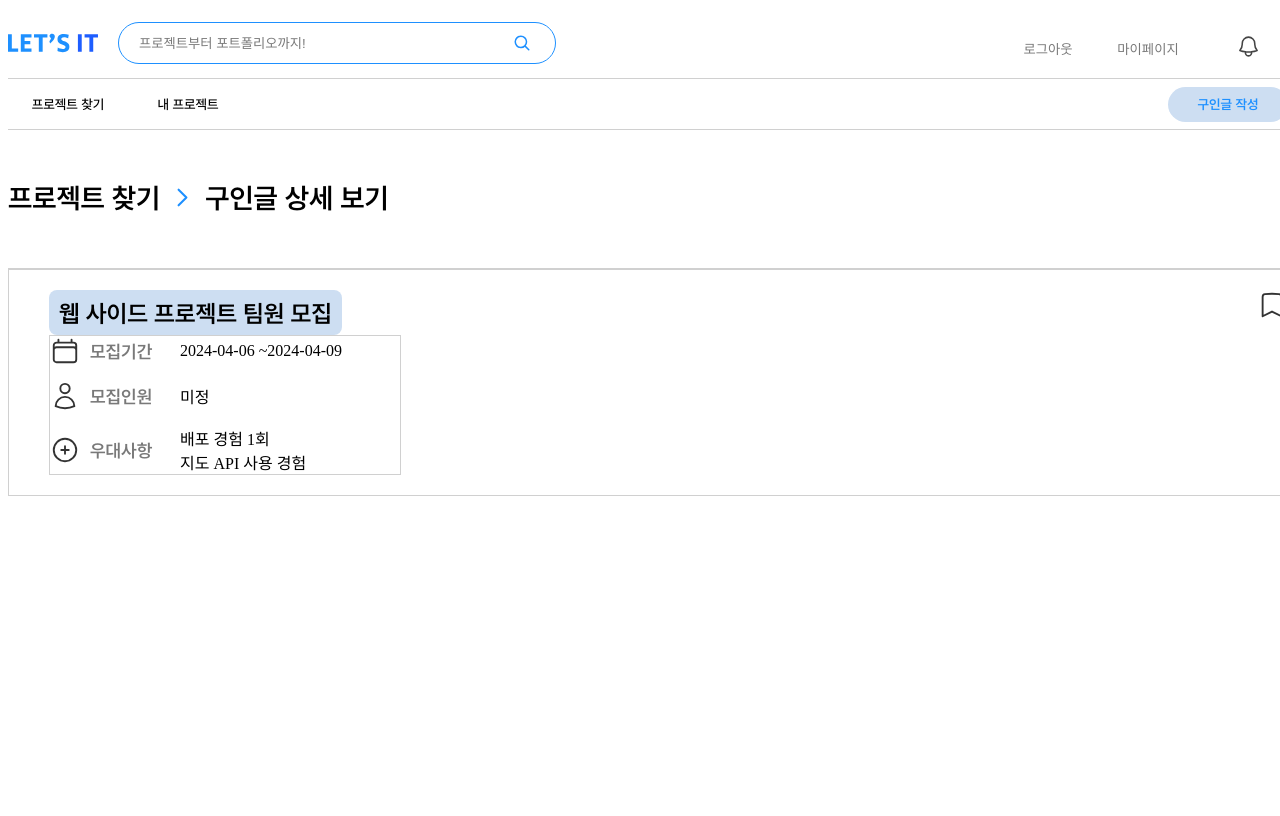
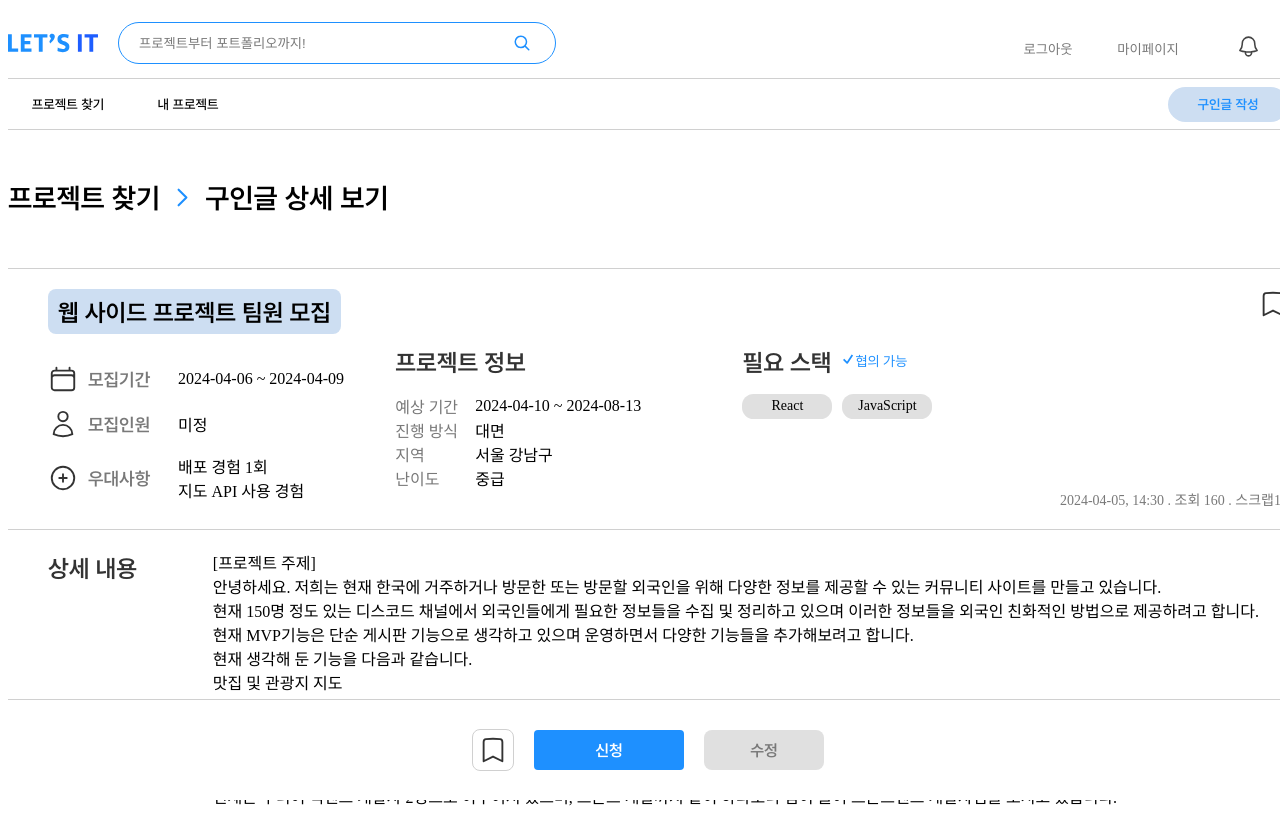
Before and after one commit to yezixx/SOLUX_LETS_IT_Frontend, a React (Vite) app: page /projects/detail in a window 1280 px wide. Built offline with nearby package versions, Linux system fonts and the light colour scheme; the HTML template or start-up script is replaced by a standard one.

Commit message:
Feat: 구인글 상세 보기 화면 UI 구현 완료

```diff
--- a/src/Screen/ProjPost_detail/ProjPost_detail.jsx
+++ b/src/Screen/ProjPost_detail/ProjPost_detail.jsx
@@ -1,11 +1,11 @@
 import RouteName from "../../Components/RouteName/RouteName";
-import CalendarIcon from "../../Image/Icons/CalendarIcon";
-import UserIcon from "../../Image/Icons/UserIcon";
 import styles from "./ProjPost_detail.module.css";
-import PlusCircleIcon from "../../Image/Icons/PlusCircleIcon";
+import PostInfo from "./PostInfo/PostInfo";
+import Button from "../../Components/Button/Button";
 import BookmarkIcon from "../../Image/Icons/BookmarkIcon";
 
 const mock_post = {
+  // 구인글 정보
   postInfo: {
     title: "웹 사이드 프로젝트 팀원 모집",
     writer: "홍길동",
@@ -19,6 +19,7 @@ const mock_post = {
     hits: 160,
     scrap: 15,
   },
+  // 프로젝트 정보
   projInfo: {
     expectedPeriod: {
       startDate: "2024-04-10",
@@ -29,56 +30,62 @@ const mock_post = {
     area: "서울 강남구",
     level: "중급",
   },
+  // 필요 스택
   needSkill: ["React", "JavaScript"],
-  detail: "프로젝트 설명",
+  // 협의 가능 여부
+  isNegotiable: true,
+  // 구인글 본문
+  description: `    [프로젝트 주제]
+    안녕하세요. 저희는 현재 한국에 거주하거나 방문한 또는 방문할 외국인을 위해 다양한 정보를 제공할 수 있는 커뮤니티 사이트를 만들고 있습니다.
+    현재 150명 정도 있는 디스코드 채널에서 외국인들에게 필요한 정보들을 수집 및 정리하고 있으며 이러한 정보들을 외국인 친화적인 방법으로 제공하려고 합니다.
+    현재 MVP기능은 단순 게시판 기능으로 생각하고 있으며 운영하면서 다양한 기능들을 추가해보려고 합니다.
+    현재 생각해 둔 기능을 다음과 같습니다.
+    맛집 및 관광지 지도
+    언어교환 첨삭 기능
+    물품 공구 기능
+
+    [ 팀 구성 ]
+    현재는 주니어 백엔드 개발자 2명으로 이루어져 있으며, 프론트 개발까지 같이 하다보니 힘이 들어 프론트엔드 개발자님을 모시고 있습니다.
+
+    [ 저희는 이렇게 협업하고 있어요 ]
+    슬랙을 통해 업무 내용을 주고 받고 있습니다.
+    Jira를 통해 일주일 단위로 작업을 공유하고 스프린트 하고 있습니다.
+    Figma를 통해 간단한 와이어프레임을 그리고 있습니다.
+    최대한 이상적인 협업을 하기위해 노력하고 있으나 적은 경험으로 부족할 수 있습니다만, 부정적인 피드백에도 항상 열려있습니다 :)
+
+    [ 기술 스택 ]
+    - 프론트 : Nuxt.js로 되어 있으나 Next.js로 다시 구성하셔도 괜찮습니다.
+    - 백엔드 : Java, Spring
+    `,
 };
 
 const ProjPost_detail = () => {
+  const isWriter = true;
   return (
     <div className={styles.ProjPost_detail}>
+      <main>
         <div className={styles.ProjPost_detail__route}>
           <RouteName route={["프로젝트 찾기", "구인글 상세 보기"]} />
         </div>
         <div>
           <div className={styles.ProjPost_detail__header}>
-          <div className={styles.ProjPost_detail__info}>
-            <div className={styles.ProjPost_detail__top}>
-              <div className={styles.ProjPost_detail__title}>
-                {mock_post.postInfo.title}
+            <PostInfo post={mock_post} />
           </div>
-              <div className={styles.ProjPost_detail__scrap}>
-                <BookmarkIcon />
-              </div>
-            </div>
-            <div className={styles.ProjPost_detail__postInfo}>
-              <div>
-                <CalendarIcon />{" "}
-                <div className={styles.ProjPost_detail__label}>모집기간</div>
-                {mock_post.postInfo.hireDate.startDate} ~
-                {mock_post.postInfo.hireDate.endDate}
-              </div>
-              <div>
-                <UserIcon />{" "}
-                <div className={styles.ProjPost_detail__label}>모집인원</div>
-                {mock_post.postInfo.hireTO === 0
-                  ? "미정"
-                  : mock_post.postInfo.hireTO + "명"}
-              </div>
-              <div>
-                <PlusCircleIcon />{" "}
-                <div className={styles.ProjPost_detail__label}>우대사항</div>
-                <div className={styles.ProjPost_detail__preferred}>
-                  {mock_post.postInfo.preferred.map((text, index) => (
-                    <div key={index}>{text}</div>
-                  ))}
+          <div className={styles.ProjPost_detail__content}>
+            <div className={styles.ProjPost_detail__label}>상세 내용</div>
+            <div className={styles.ProjPost_detail__description}>
+              {mock_post.description}
             </div>
           </div>
         </div>
-            <div className={styles.ProjPost_detail__projInfo}></div>
-            <div className={styles.ProjPost_detail__skillInfo}></div>
+      </main>
+      <footer>
+        <div className={styles.ProjPost_detail__scrap}>
+          <BookmarkIcon width="30px" height="30px" />
         </div>
-        </div>
-      </div>
+        <Button text="신청" type="MC2_180x40" />
+        {isWriter && <Button text="수정" type="SEC_120x40" />}
+      </footer>
     </div>
   );
 };
--- a/src/Screen/ProjPost_detail/ProjPost_detail.module.css
+++ b/src/Screen/ProjPost_detail/ProjPost_detail.module.css
@@ -1,63 +1,62 @@
 .ProjPost_detail {
+  width: 100%;
+}
+
+.ProjPost_detail > main {
   width: 1320px;
   margin: 0 auto;
+  margin-bottom: 60px;
+  padding-bottom: 60px;
 }
 
 .ProjPost_detail__route {
   border-bottom: 1px solid var(--line-color);
 }
 
-.ProjPost_detail__info {
-  border: 1px solid var(--line-color);
+.ProjPost_detail__content {
+  display: flex;
+  align-items: center;
+  justify-content: space-between;
   padding: 20px 40px;
 }
 
-.ProjPost_detail__top {
-  display: flex;
-  justify-content: space-between;
+.ProjPost_detail__label {
+  font-size: 24px;
+  font-family: "pretendardB";
+  color: var(--text-color1);
+  align-self: flex-start;
+  width: 150px;
 }
 
-.ProjPost_detail__postInfo {
-  border: 1px solid var(--line-color);
-  width: 350px;
-  display: flex;
-  flex-direction: column;
-  gap: 15px;
+.ProjPost_detail__description {
+  width: 1100px;
+  white-space: pre-wrap;
 }
 
-.ProjPost_detail__postInfo > div {
+.ProjPost_detail > footer {
+  width: 100%;
+  height: 60px;
+  display: flex;
+  gap: 20px;
+  align-items: center;
+  justify-content: center;
+  padding: 20px 0;
+  background-color: white;
+  border-top: 1px solid var(--line-color);
+  position: fixed;
+  bottom: 0;
+}
+
+.ProjPost_detail__scrap {
+  width: 40px;
+  height: 40px;
+  border: 1px solid var(--line-color);
+  border-radius: 8px;
   display: flex;
   align-items: center;
-  gap: 10px;
+  justify-content: center;
+
+  &:hover {
+    border-color: var(--main-color2);
+  }
 }
-
-.ProjPost_detail__postInfo > div > .ProjPost_detail__label {
-  width: 80px;
-  /* 폰트 */
-  color: var(--text-color2);
-  font-size: 18px;
-  font-family: "pretendardB";
-}
-
-.ProjPost_detail__preferred {
-  width: 210px;
-  word-wrap: break-word;
-}
-
-.ProjPost_detail__title {
-  /* 크기 */
-  width: fit-content;
-  height: 45px;
-  /* 배경 */
-  background-color: var(--sub-color);
-  border-radius: 8px;
-  /* 폰트 */
-  font-size: 24px;
-  font-family: "pretendardB";
-  /* 내부 여백 */
-  padding: 0 10px;
-  /* 텍스트 배치 */
-  display: flex;
-  align-items: center;
-  text-align: center;
-}
```
Lines whose indentation alone changed are shown as unchanged.
